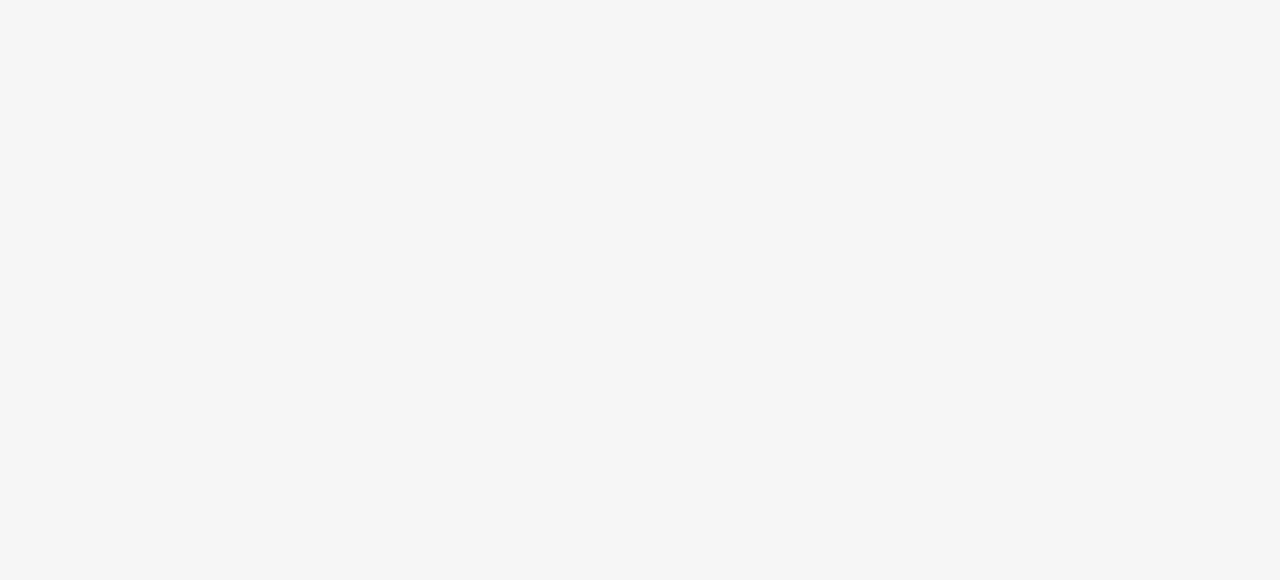
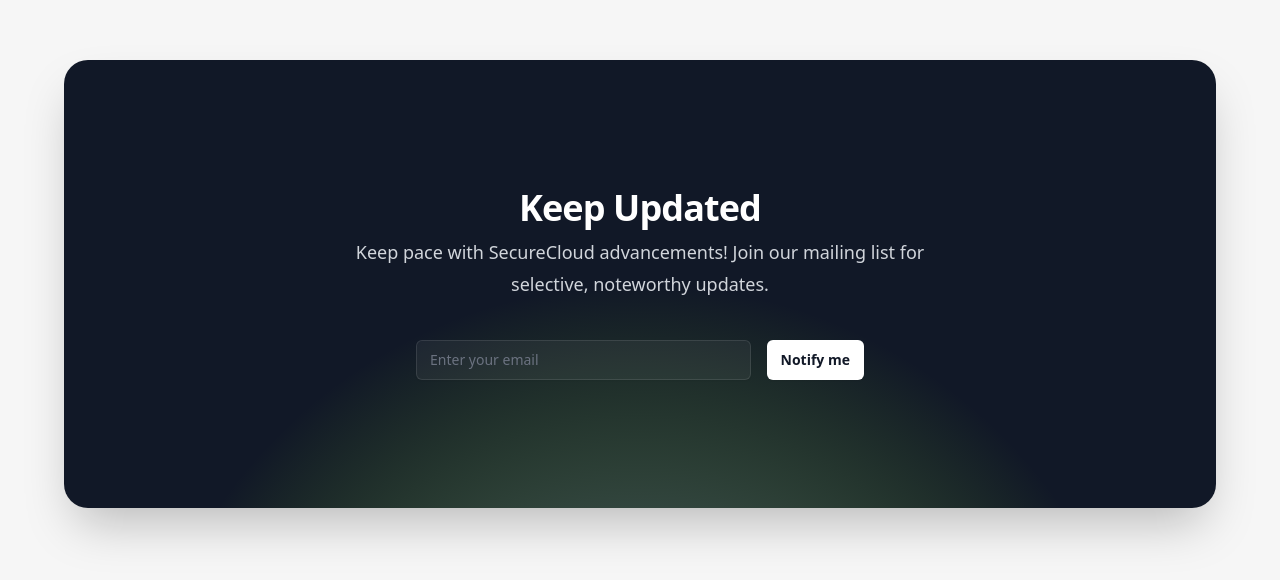
Before and after one commit to AMRWERY/Tailwind-Free-Components, a Vue app: page /newsletter-subscription-form in a window 1280 px wide. Before the commit this address had no page. Shown: the part 188-768 px from the top of the page. Built offline with nearby package versions, Linux system fonts and the light colour scheme.

Commit message:
add new newsletter-subscription-form component

```diff
--- /dev/null
+++ b/src/components/forms/newsletter-subscription-form.vue
@@ -0,0 +1,48 @@
+<template>
+    <div>
+        <div class="mx-auto mt-32 max-w-7xl px-6 sm:mt-56 lg:px-8">
+            <div
+                class="relative isolate overflow-hidden bg-gray-900 px-6 py-24 shadow-2xl rounded-2xl sm:rounded-3xl sm:px-24 xl:py-32">
+
+                <h2 class="mx-auto max-w-2xl text-center text-3xl font-bold tracking-tight text-white sm:text-4xl">Keep
+                    Updated
+                </h2>
+
+                <p class="mx-auto mt-2 max-w-xl text-center text-lg leading-8 text-gray-300">
+                    Keep pace with SecureCloud
+                    advancements! Join our mailing list for selective, noteworthy updates.
+                </p>
+
+                <form class="mx-auto mt-10 flex max-w-md gap-x-4">
+
+                    <label for="email-address" class="sr-only">Email address</label>
+                    <input id="email-address" name="email" type="email" autocomplete="email" required=""
+                        class="min-w-0 flex-auto rounded-md border-0 bg-white/5 px-3.5 py-2 text-white shadow-sm ring-1 ring-inset ring-white/10 focus:ring-2 focus:ring-inset focus:ring-white sm:text-sm sm:leading-6"
+                        placeholder="Enter your email">
+
+                    <button type="submit"
+                        class="flex-none rounded-md bg-white px-3.5 py-2.5 text-sm font-semibold text-gray-900 shadow-sm hover:bg-gray-100 focus-visible:outline focus-visible:outline-2 focus-visible:outline-offset-2 focus-visible:outline-white">Notify
+                        me</button>
+                </form>
+
+                <svg viewBox="0 0 1024 1024"
+                    class="absolute left-1/2 top-1/2 -z-10 h-[64rem] w-[64rem] -translate-x-1/2" aria-hidden="true">
+                    <circle cx="512" cy="512" r="512" fill="url(#759c1415-0410-454c-8f7c-9a820de03641)"
+                        fill-opacity="0.7">
+                    </circle>
+                    <defs>
+                        <radialGradient id="759c1415-0410-454c-8f7c-9a820de03641" cx="0" cy="0" r="1"
+                            gradientUnits="userSpaceOnUse" gradientTransform="translate(512 512) rotate(90) scale(512)">
+                            <stop stop-color="#7775D6"></stop>
+                            <stop offset="1" stop-color="#7ED321" stop-opacity="0"></stop>
+                        </radialGradient>
+                    </defs>
+                </svg>
+            </div>
+        </div>
+    </div>
+</template>
+
+<script setup>
+
+</script>
--- a/src/router/index.js
+++ b/src/router/index.js
@@ -339,6 +339,11 @@
       path: "/form-seven",
       name: "form-seven",
       component: () => import("../components/forms/form-seven.vue"),
+    },
+    {
+      path: "/newsletter-subscription-form",
+      name: "newsletter-subscription-form",
+      component: () => import("../components/forms/newsletter-subscription-form.vue"),
     },
     {
       path: "/form-with-img",
--- a/src/views/Home.vue
+++ b/src/views/Home.vue
@@ -383,6 +383,7 @@
   { title: 'form-three', route: '/form-three' },
   { title: 'credit-card-form', route: '/credit-card-form' },
   { title: 'form-seven', route: '/form-seven' },
+  { title: 'newsletter-subscription-form', route: '/newsletter-subscription-form' },
   { title: 'form-with-img', route: '/form-with-img' },
   { title: 'form-with-img-three', route: '/form-with-img-three' },
   { title: 'login-form-five', route: '/login-form-five' },
```
